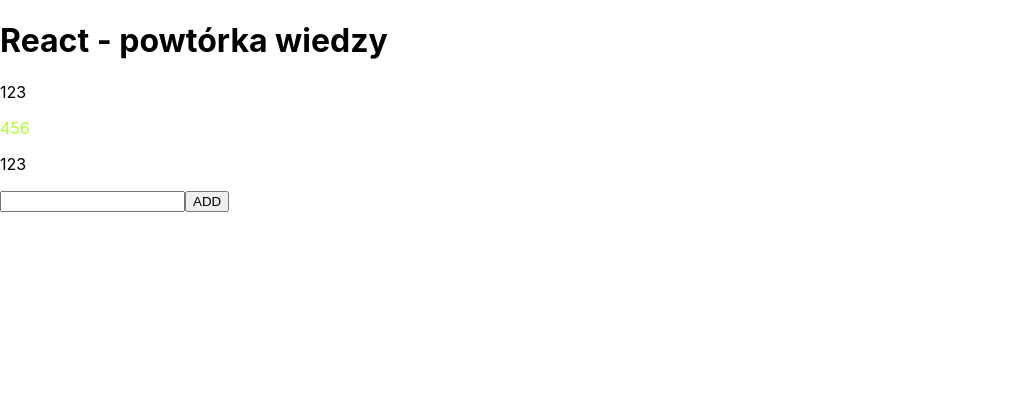
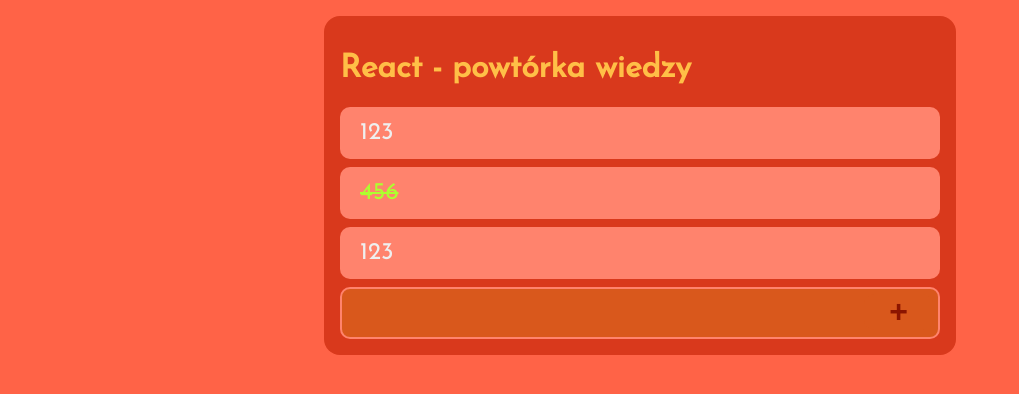
Before and after one commit to MarkFicht/react-training, a React (Create React App) app in the folder todo-feat/: page / in a window 1280 px wide. Shown: the top 394 px of the page, without its empty margins (0-1019 px from the left). Built offline with nearby package versions, Linux system fonts and the light colour scheme.

Commit message:
todo-feat: add styled components

```diff
--- a/todo-feat/package.json
+++ b/todo-feat/package.json
@@ -5,7 +5,8 @@
   "dependencies": {
     "react": "^16.8.6",
     "react-dom": "^16.8.6",
-    "react-scripts": "2.1.8"
+    "react-scripts": "2.1.8",
+    "styled-components": "^4.2.0"
   },
   "scripts": {
     "start": "react-scripts start",
--- a/todo-feat/src/components/NewToDoForm/index.js
+++ b/todo-feat/src/components/NewToDoForm/index.js
@@ -1,10 +1,47 @@
 import React from 'react'
+import styled from 'styled-components'
+
+const Button = styled.button`
+    background: #D9581C;
+    color: #8C1500;
+    display: flex;
+    justify-content: center;
+    align-items: center;
+    border: 0px;
+    outline: none;
+    border-radius: 10px;
+    font-weight: bold;
+    font-size: 2em;
+    height: 36px;
+    width: 80px;
+`
+
+const TextInput = styled.input`
+    padding: 5px 10px;
+    font-size: 1.5em;
+    font-weight: bold;
+    background: #D9581C;
+    color: #FFBF47;
+    width: 100%;
+    margin-right: 8px;
+    border: 0px;
+    -webkit-appearance: none;
+`
+
+const Container = styled.div`
+    display: flex;
+    justify-content: space-between;
+    border: 2px solid #FF836D;
+    background: #D9581C;
+    border-radius: 10px;
+    padding: 5px;
+`
 
 const NewToDoForm = ({ onChange, draft, onSubmit }) => (
-    <div>
-        <input type='text' onChange={onChange} value={draft} />
-        <button onClick={onSubmit}>ADD</button>
-    </div>
+    <Container>
+        <TextInput type='text' onChange={onChange} value={draft} />
+        <Button onClick={onSubmit}>+</Button>
+    </Container>
 )
 
 export default NewToDoForm
--- a/todo-feat/src/components/ToDoItem/index.js
+++ b/todo-feat/src/components/ToDoItem/index.js
@@ -1,4 +1,16 @@
 import React, { Component } from 'react'
+import styled from 'styled-components'
+
+const Item = styled.div`
+    background: #FF836D;
+    border-radius: 10px;
+    padding: 8px 20px;
+    margin-bottom: 8px;
+    font-size: 1.5em;
+    line-height: 1.5em;
+    color: ${props => props.done ? 'greenyellow' : 'auto'};
+    text-decoration: ${props => props.done ? 'line-through' : 'auto'};
+`
 
 class ToDoItem extends Component {
     static defaultProps = {
@@ -18,9 +30,9 @@
         const { done } = this.state
 
         return (
-            <div onClick={this.toggleDone} className={done ? 'doneToDo' : ''}>
-                <p>{text}</p>
-            </div>
+            <Item onClick={this.toggleDone} done={ done }>
+                {text}
+            </Item>
         )
     }
 }
--- a/todo-feat/src/containers/ToDoList/index.js
+++ b/todo-feat/src/containers/ToDoList/index.js
@@ -2,6 +2,21 @@
 
 import ToDoItem from '../../components/ToDoItem'
 import NewToDoForm from '../../components/NewToDoForm'
+import styled from 'styled-components'
+
+const Container = styled.div`
+    background: #D9391C;
+    margin: 0 auto;
+    width: 80%;
+    max-width: 600px;
+    padding: 16px;
+    border-radius: 16px;
+    margin-top: 16px;
+`
+
+const Header = styled.h1`
+    color: #FFBF47;
+`
 
 class ToDoList extends Component {
     static defaultProps = {
@@ -42,15 +57,15 @@
         const { title } = this.props;
 
         return (
-            <>
-                <h1>{title}</h1>
+            <Container>
+                <Header>{title}</Header>
                 {tasks.map(task => <ToDoItem text={task.text} done={task.done} />)}
                 <NewToDoForm
                     onSubmit={this.addNewTask}
                     onChange={this.updateDraft}
                     draft={draft}
                 />
-            </>
+            </Container>
         )
     }
 }
--- a/todo-feat/src/index.css
+++ b/todo-feat/src/index.css
@@ -1,11 +1,13 @@
+@import url('https://fonts.googleapis.com/css?family=Josefin+Sans');
+
 body {
   margin: 0;
   padding: 0;
-  font-family: -apple-system, BlinkMacSystemFont, "Segoe UI", "Roboto", "Oxygen",
-    "Ubuntu", "Cantarell", "Fira Sans", "Droid Sans", "Helvetica Neue",
-    sans-serif;
+  font-family: Josefin Sans, sans-serif;
   -webkit-font-smoothing: antialiased;
   -moz-osx-font-smoothing: grayscale;
+  background: tomato;
+  color: #efefef;
 }
 
 code {
```
Also changed, not shown: todo-feat/src/App.js (+0 -45 lines), 1 other file (tests, documents, lock files or other folders).
